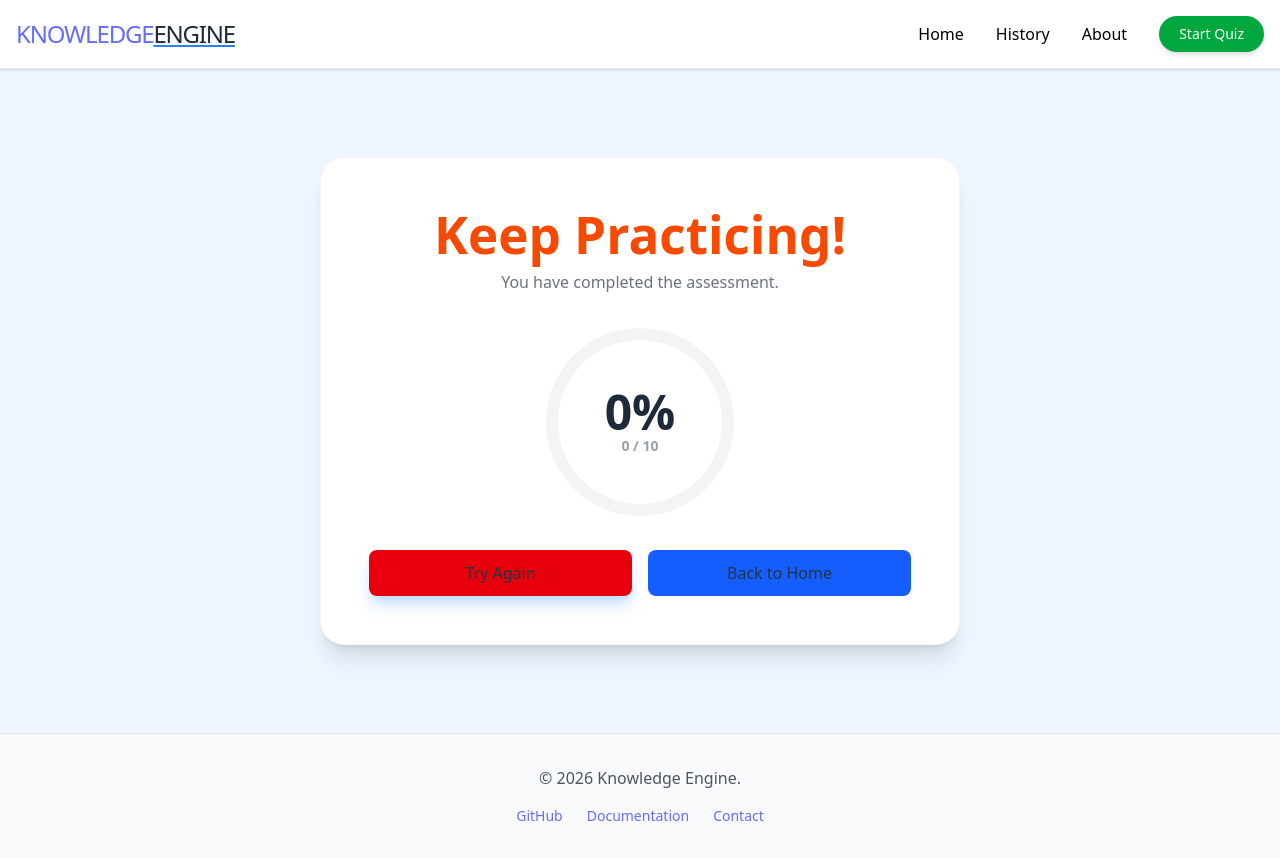
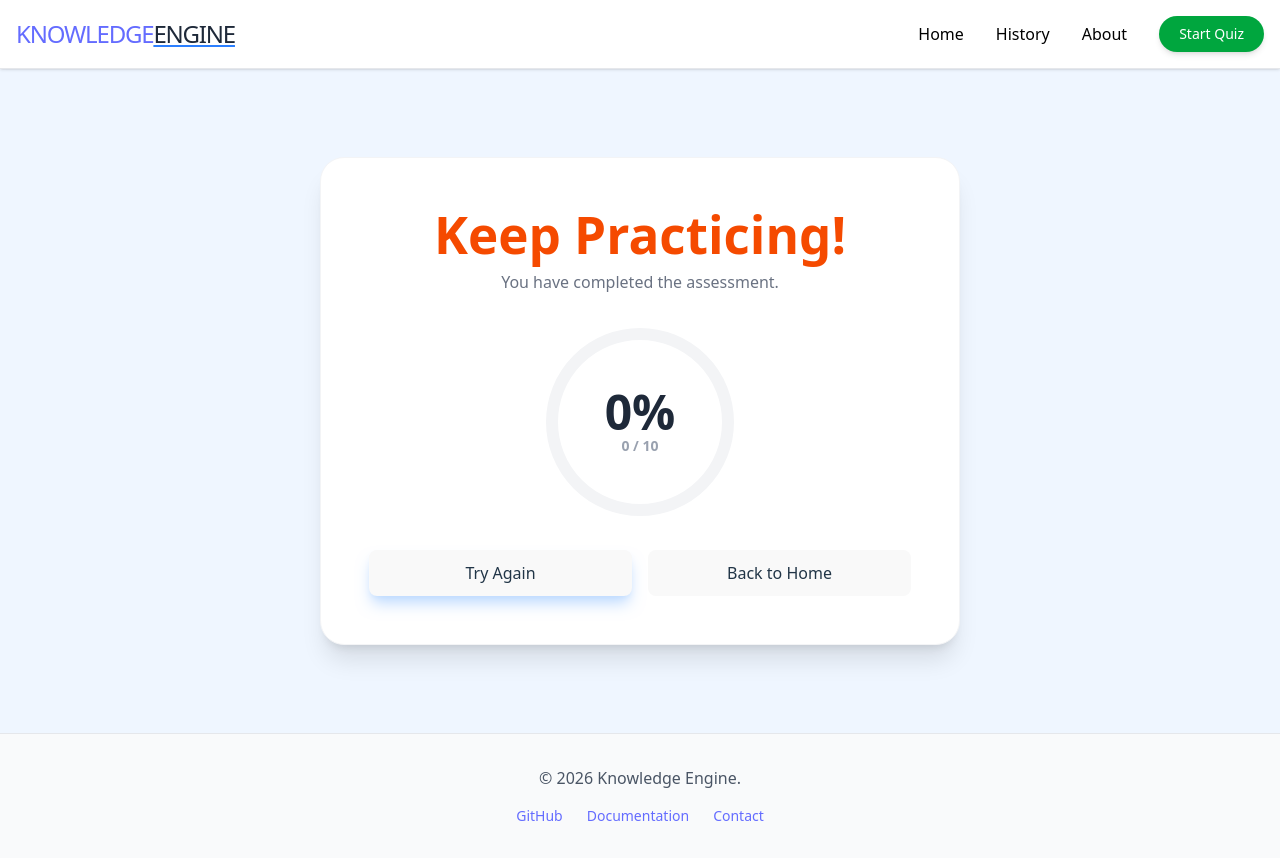
Before and after one commit to ObedK7/Quiz-App-Capstone, a React (Vite) app in the folder quiz-app-project/: page /results in a window 1280 px wide. Built offline with nearby package versions, Linux system fonts and the light colour scheme.

Commit message:
feat: improve api reliability and fix navigation UI bugs

```diff
--- a/quiz-app-project/src/pages/History.jsx
+++ b/quiz-app-project/src/pages/History.jsx
@@ -7,7 +7,6 @@ const History = () => {
   const navigate = useNavigate();
 
   useEffect(() => {
-    // Load data when the page opens
     const data = getQuizHistory();
     setHistory(data);
   }, []);
--- a/quiz-app-project/src/pages/Home.jsx
+++ b/quiz-app-project/src/pages/Home.jsx
@@ -66,7 +66,7 @@ const Home = () => {
                   Category
                 </label>
                 <select
-                  // --- STYLE CHANGE HERE (bg-white, text-black) ---
+
                   className="w-full p-3 border-2 border-gray-100 rounded-xl focus:border-blue-500 outline-none bg-white text-black"
                   value={config.category}
                   onChange={(e) =>
--- a/quiz-app-project/src/pages/Results.jsx
+++ b/quiz-app-project/src/pages/Results.jsx
@@ -68,13 +68,13 @@ const Results = () => {
         <div className="grid grid-cols-1 md:grid-cols-2 gap-4">
           <button
             onClick={() => navigate("/assessment")}
-            className="py-4 px-6 !bg-red-600 text-red rounded-xl font-bold hover:bg-blue-700 transition-colors shadow-lg shadow-blue-200"
+            className="py-4 px-6 bg-red-600 text-red rounded-xl font-bold hover:bg-blue-700 transition-colors shadow-lg shadow-blue-200"
           >
             Try Again
           </button>
           <button
             onClick={() => navigate("/")}
-            className="py-4 px-6 !bg-blue-600 text-red rounded-xl font-bold hover:bg-gray-200 transition-colors"
+            className="py-4 px-6 bg-blue-600 text-red rounded-xl font-bold hover:bg-gray-200 transition-colors"
           >
             Back to Home
           </button>
--- a/quiz-app-project/src/services/api.js
+++ b/quiz-app-project/src/services/api.js
@@ -29,14 +29,14 @@ export const fetchQuizQuestions = async (
       if (data.response_code === 0) return data.results;
     }
 
-    // If we still don't have data and have retries left, try again in 1 second
+
     if (retries > 0) {
       console.log(`Retrying... (${retries} attempts left)`);
       await new Promise((resolve) => setTimeout(resolve, 1000));
       return fetchQuizQuestions(amount, category, difficulty, retries - 1);
     }
 
-    return []; // Return empty if truly failed
+    return [];
   } catch (error) {
     console.error("API Error:", error);
     return [];
--- a/quiz-app-project/src/utilities/storage.js
+++ b/quiz-app-project/src/utilities/storage.js
@@ -22,7 +22,7 @@ export const saveQuizResult = (result) => {
     localStorage.setItem(HISTORY_KEY, JSON.stringify(updatedHistory));
     console.log("✅ Quiz saved to storage!");
   } catch (error) {
-    console.error("❌ Storage Save Error:", error);
+    console.error("Storage Save Error:", error);
   }
 };
 
@@ -32,7 +32,7 @@ export const getQuizHistory = () => {
     const data = localStorage.getItem(HISTORY_KEY);
     return data ? JSON.parse(data) : [];
   } catch (error) {
-    console.error("❌ Storage Read Error:", error);
+    console.error("Storage Read Error:", error);
     return [];
   }
 };
```
Also changed, not shown: quiz-app-project/src/App.jsx (+2 -7 lines), quiz-app-project/src/pages/Assessment.jsx (+3 -8 lines).
